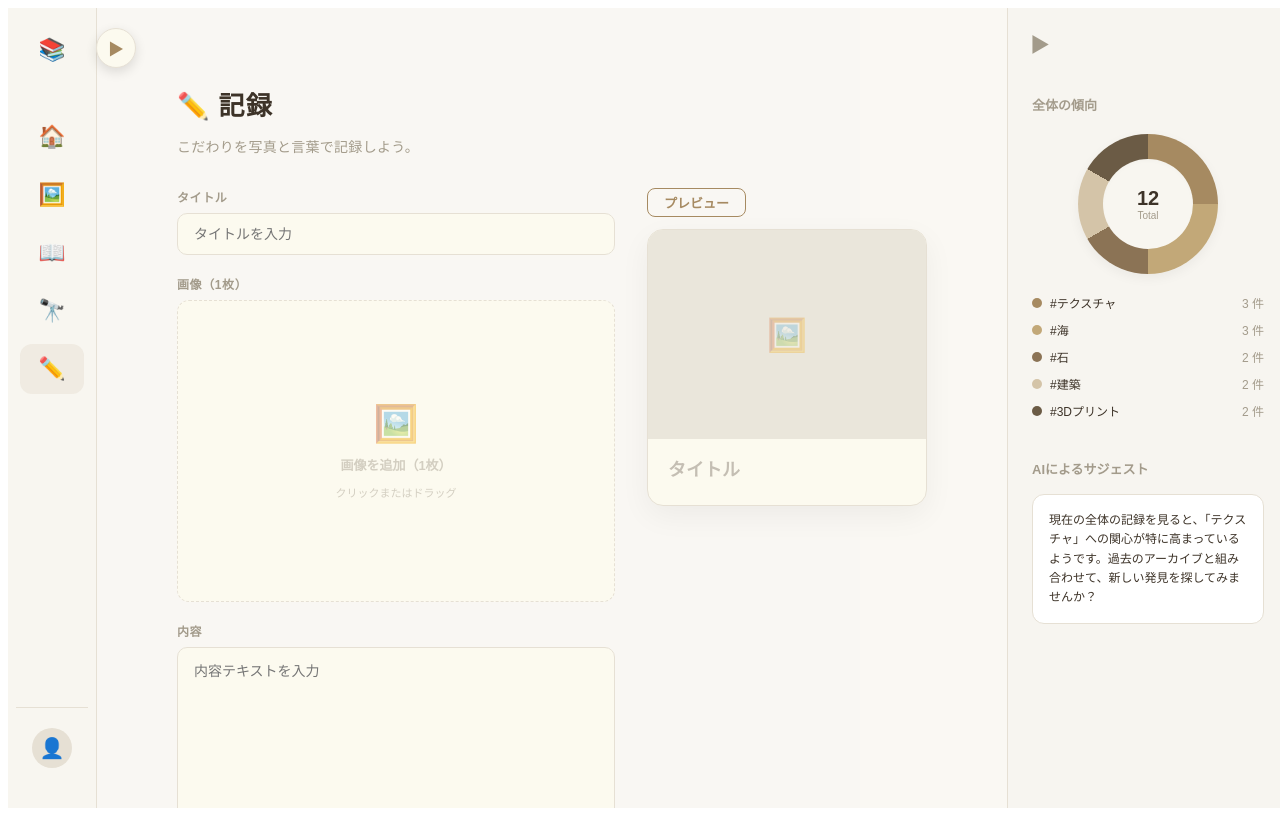
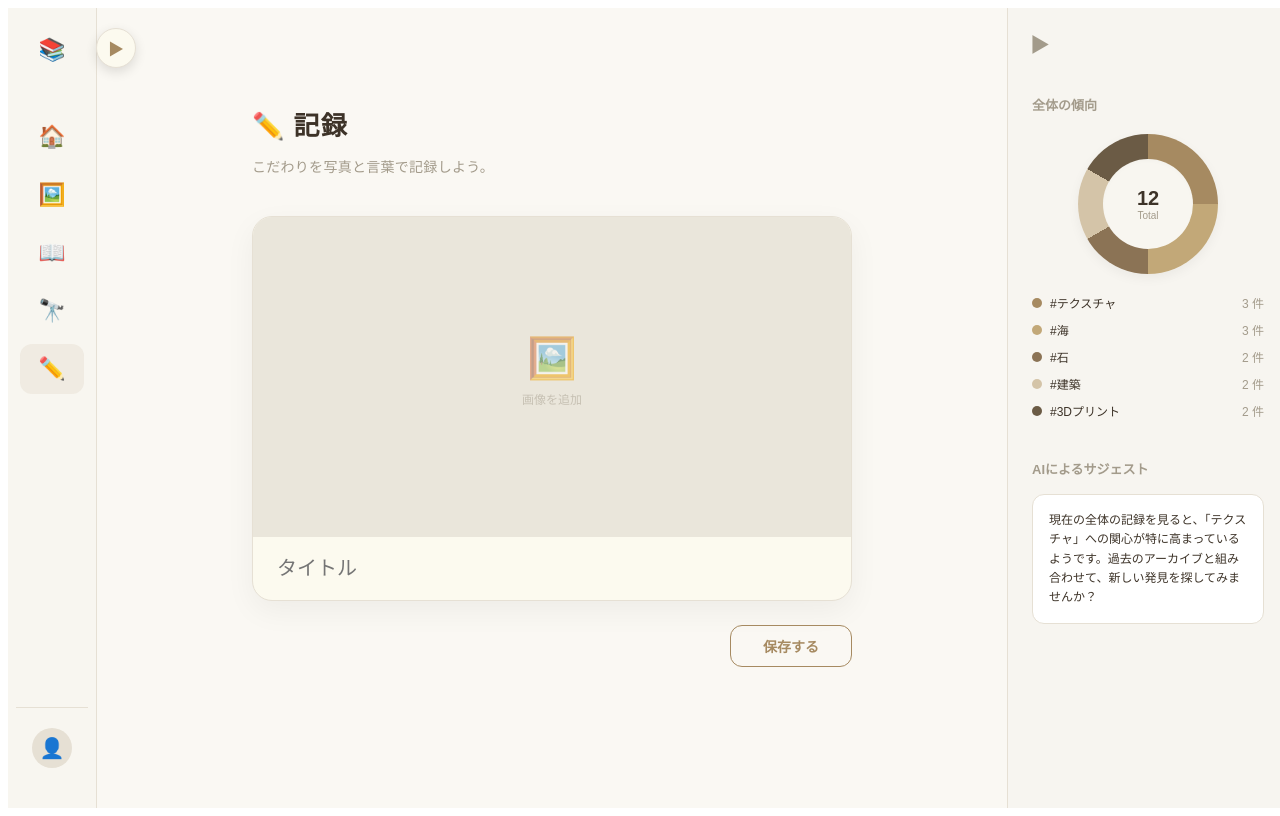
Before and after one commit to gahaha0840-ai/henai, a React (Vite) app: page /record in a window 1280 px wide. Built offline with nearby package versions, Linux system fonts and the light colour scheme.

Commit message:
写真とタイトルのみに変更

```diff
--- a/src/pages/Record.tsx
+++ b/src/pages/Record.tsx
@@ -14,15 +14,10 @@ const F = {
   sans: '"Noto Sans JP","Hiragino Kaku Gothic ProN",sans-serif',
 };
 
-// ━━━━━━━━━━━━━━━━━━━━━━━━━━━━━━━━━━━
-// メインコンポーネント (フォト記録のみ)
-// ━━━━━━━━━━━━━━━━━━━━━━━━━━━━━━━━━━━
 export default function Record() {
   const [title, setTitle] = useState("");
-  const [body, setBody] = useState("");
   const [url, setUrl] = useState<string | null>(null);
   const [drag, setDrag] = useState(false);
-  const [saved, setSaved] = useState(false);
   const ref = useRef<HTMLInputElement>(null);
 
   const load = (f?: File) => {
@@ -35,13 +30,13 @@ export default function Record() {
       style={{
         fontFamily: F.sans,
         color: C.text,
-        maxWidth: 900,
+        maxWidth: 600,
         margin: "0 auto",
-        padding: "20px",
+        padding: "40px 20px",
       }}
     >
       {/* ── ヘッダー ── */}
-      <div style={{ marginBottom: 32 }}>
+      <div style={{ marginBottom: 40 }}>
         <h1
           style={{
             fontFamily: F.serif,
@@ -58,26 +53,17 @@ export default function Record() {
         </p>
       </div>
 
+      {/* ── メインカード (画像が上、タイトルが下) ── */}
       <div
         style={{
-          display: "grid",
-          gridTemplateColumns: "1fr 280px",
-          gap: 32,
-          alignItems: "start",
+          background: C.card,
+          borderRadius: 20,
+          overflow: "hidden",
+          border: `1px solid ${C.border}`,
+          boxShadow: "0 10px 30px rgba(0,0,0,0.05)",
         }}
       >
-        {/* ── 入力エリア ── */}
-        <div style={{ display: "flex", flexDirection: "column", gap: 20 }}>
-          <FormField label="タイトル">
-            <input
-              value={title}
-              onChange={(e) => setTitle(e.target.value)}
-              placeholder="タイトルを入力"
-              style={iStyle}
-            />
-          </FormField>
-
-          <FormField label="画像（1枚）">
+        {/* 上部：画像エリア */}
         <div
           onClick={() => !url && ref.current?.click()}
           onDrop={(e) => {
@@ -91,12 +77,9 @@ export default function Record() {
           }}
           onDragLeave={() => setDrag(false)}
           style={{
-                height: 300,
-                borderRadius: 12,
-                overflow: "hidden",
+            height: 320,
             position: "relative",
-                border: `1.5px dashed ${drag ? C.accent : C.border}`,
-                background: drag ? "rgba(166,138,97,.06)" : C.card,
+            background: drag ? "rgba(166,138,97,.06)" : "#EAE6DB",
             display: "flex",
             alignItems: "center",
             justifyContent: "center",
@@ -108,11 +91,7 @@ export default function Record() {
             <>
               <img
                 src={url}
-                    style={{
-                      width: "100%",
-                      height: "100%",
-                      objectFit: "cover",
-                    }}
+                style={{ width: "100%", height: "100%", objectFit: "cover" }}
                 alt=""
               />
               <button
@@ -126,13 +105,35 @@ export default function Record() {
               </button>
             </>
           ) : (
-                <Placeholder
-                  icon="🖼️"
-                  label="画像を追加（1枚）"
-                  hint="クリックまたはドラッグ"
-                />
+            <div style={{ textAlign: "center", opacity: 0.5 }}>
+              <span style={{ fontSize: 40 }}>🖼️</span>
+              <p style={{ fontSize: 12, marginTop: 8, color: C.sub }}>
+                画像を追加
+              </p>
+            </div>
           )}
         </div>
+
+        {/* 下部：タイトル入力 */}
+        <div style={{ padding: "20px 24px" }}>
+          <input
+            value={title}
+            onChange={(e) => setTitle(e.target.value)}
+            placeholder="タイトル"
+            style={{
+              width: "100%",
+              border: "none",
+              background: "transparent",
+              fontSize: 20,
+              fontFamily: F.serif,
+              color: title ? C.text : "#C4BEB3",
+              outline: "none",
+              padding: 0,
+            }}
+          />
+        </div>
+      </div>
+
       <input
         ref={ref}
         type="file"
@@ -140,197 +141,29 @@ export default function Record() {
         style={{ display: "none" }}
         onChange={(e) => load(e.target.files?.[0])}
       />
-          </FormField>
 
-          <FormField label="内容">
-            <div style={{ position: "relative" }}>
-              <textarea
-                value={body}
-                onChange={(e) => setBody(e.target.value)}
-                placeholder="内容テキストを入力"
-                rows={8}
-                style={{ ...iStyle, resize: "vertical", lineHeight: 1.7 }}
-              />
+      {/* 保存ボタンなどのアクション */}
+      <div
+        style={{ marginTop: 24, display: "flex", justifyContent: "flex-end" }}
+      >
         <button
-                onClick={() => {
-                  setSaved(true);
-                  setTimeout(() => setSaved(false), 2000);
-                }}
           style={{
-                  position: "absolute",
-                  bottom: 12,
-                  right: 12,
-                  padding: "8px 24px",
-                  borderRadius: 8,
+            padding: "10px 32px",
+            borderRadius: 12,
             border: `1px solid ${C.accent}`,
-                  background: saved ? C.accent : "transparent",
-                  color: saved ? "#fff" : C.accent,
-                  fontSize: 13,
+            background: "transparent",
+            color: C.accent,
+            fontSize: 14,
+            fontWeight: "bold",
             cursor: "pointer",
-                  transition: "all .2s",
           }}
         >
-                {saved ? "保存済み ✓" : "保存する"}
+          保存する
         </button>
-            </div>
-          </FormField>
-        </div>
-
-        {/* ── プレビュー ── */}
-        <div style={{ position: "sticky", top: 20 }}>
-          <BadgeLabel>プレビュー</BadgeLabel>
-          <div
-            style={{
-              borderRadius: 16,
-              border: `1px solid ${C.border}`,
-              background: C.card,
-              overflow: "hidden",
-              boxShadow: "0 10px 30px rgba(0,0,0,0.05)",
-            }}
-          >
-            <div
-              style={{
-                aspectRatio: "4/3",
-                background: "#EAE6DB",
-                overflow: "hidden",
-                display: "flex",
-                alignItems: "center",
-                justifyContent: "center",
-              }}
-            >
-              {url ? (
-                <img
-                  src={url}
-                  style={{ width: "100%", height: "100%", objectFit: "cover" }}
-                  alt=""
-                />
-              ) : (
-                <span style={{ fontSize: 32, opacity: 0.3 }}>🖼️</span>
-              )}
-            </div>
-            <div style={{ padding: "16px 20px" }}>
-              <div
-                style={{
-                  fontSize: 18,
-                  fontWeight: "bold",
-                  fontFamily: F.serif,
-                  color: title ? C.text : "#C4BEB3",
-                  marginBottom: 8,
-                }}
-              >
-                {title || "タイトル"}
-              </div>
-              {body && (
-                <div
-                  style={{
-                    fontSize: 13,
-                    color: C.sub,
-                    lineHeight: 1.6,
-                    display: "-webkit-box",
-                    WebkitLineClamp: 4,
-                    WebkitBoxOrient: "vertical",
-                    overflow: "hidden",
-                  }}
-                >
-                  {body}
-                </div>
-              )}
-            </div>
-          </div>
-        </div>
       </div>
     </div>
   );
 }
-
-// ── 共通小コンポーネント ──────────────
-function FormField({
-  label,
-  children,
-}: {
-  label: string;
-  children: React.ReactNode;
-}) {
-  return (
-    <div>
-      <label
-        style={{
-          display: "block",
-          fontSize: 12,
-          color: C.sub,
-          fontWeight: "bold",
-          marginBottom: 8,
-          letterSpacing: "0.05em",
-        }}
-      >
-        {label}
-      </label>
-      {children}
-    </div>
-  );
-}
-
-function BadgeLabel({ children }: { children: React.ReactNode }) {
-  return (
-    <div
-      style={{
-        display: "inline-block",
-        padding: "4px 16px",
-        borderRadius: 8,
-        border: `1px solid ${C.accent}`,
-        color: C.accent,
-        fontSize: 13,
-        marginBottom: 12,
-        fontWeight: "bold",
-      }}
-    >
-      {children}
-    </div>
-  );
-}
-
-function Placeholder({
-  icon,
-  label,
-  hint,
-}: {
-  icon: string;
-  label: string;
-  hint?: string;
-}) {
-  return (
-    <div
-      style={{
-        display: "flex",
-        flexDirection: "column",
-        alignItems: "center",
-        gap: 10,
-        opacity: 0.45,
-      }}
-    >
-      <span style={{ fontSize: 36 }}>{icon}</span>
-      <span style={{ fontSize: 13, color: C.sub, fontWeight: "bold" }}>
-        {label}
-      </span>
-      {hint && <span style={{ fontSize: 11, color: C.sub }}>{hint}</span>}
-    </div>
-  );
-}
-
-// ── スタイル ────────────────────────
-const iStyle: React.CSSProperties = {
-  width: "100%",
-  padding: "12px 16px",
-  borderRadius: 10,
-  border: `1px solid ${C.border}`,
-  background: C.card,
-  fontSize: 14,
-  fontFamily: F.sans,
-  color: C.text,
-  outline: "none",
-  boxSizing: "border-box",
-  transition: "border-color 0.2s",
-};
 
 const closeBtnStyle: React.CSSProperties = {
   position: "absolute",
```
Lines whose indentation alone changed are shown as unchanged.
